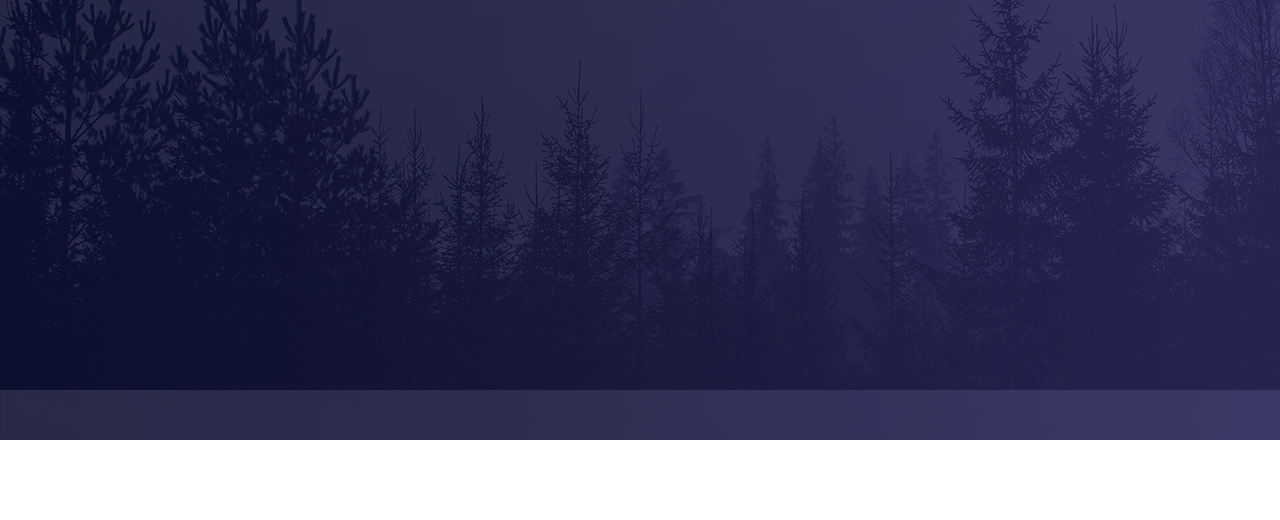
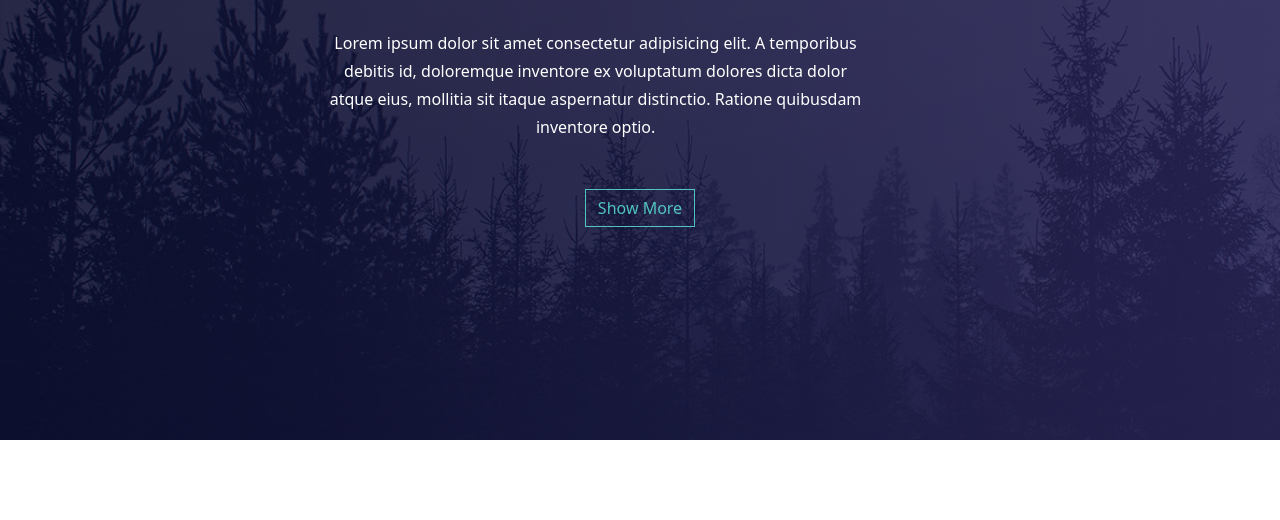
Before and after one commit to ma-ti-co/first-project, a plain HTML site: page hero.html in a window 1280 px wide. Shown: the part 280-800 px from the top of the page. Drawn offline with nearby package versions, Linux system fonts and the light colour scheme.

Commit message:
hero and some styles

```diff
--- a/hero.html
+++ b/hero.html
@@ -11,10 +11,10 @@
     <title>Document</title>
 </head>
 <body>
-    <section class="stage" style="--height:90vh;background-image: url('./design-assets/bgk-header.png');">
+    <section class="stage w-100" style="--height:90vh;background-image: url('./design-assets/bgk-header.png');">
         <div class="container h-100">
             <div class="row justify-content-center h-100">
-                <div class="stage__inner col-lg-10 h-100">
+                <div class="stage__inner col-lg-10 h-100 text-white text-center">
                     <div>
                         <h1>We Are Awesome Creative Agency</h1>
                         <div class="stage__separator mt-5 mb-5" style="--color:var(--color-3);width:50px;"></div>
--- a/styles.css
+++ b/styles.css
@@ -5,6 +5,52 @@
     --color-4: #51c4c1;
 }
 
+/* BUTTONS */
+.btn.btn-outline-custom{
+    border-radius: 0px;
+    border: 1px solid var(--color-4);
+    position: relative;
+}
+.btn.btn-outline-custom span{
+    display: block;
+    z-index: 2;
+    position: relative;
+    color:var(--color-4);
+    transition: color .3s ease .1s;
+}
+
+.btn-outline-custom:after{
+    content:'';
+    position: absolute;
+    top: 0;
+    left: 0;
+    height:0;
+    width: 100%;
+    background-color: var(--color-4);
+    transition: all .3s ease;
+}
+
+.btn.btn-outline-custom:hover span{
+    color:var(--color-2);
+}
+
+.btn.btn-outline-custom:hover:after{
+    height:100%
+}
+
+
+/* HERO SECTION */
+
 .stage{
     height:var(--height);
+    background-size:cover;
+    background-repeat: no-repeat;
 }
+.stage__inner{
+    display: grid;
+    place-items: center;
+}
+.stage__text{
+    line-height: 1.75;
+    max-width: 60ch;
+}
```
Also changed, not shown: index.html (+1 -1 lines), 1 other file.
